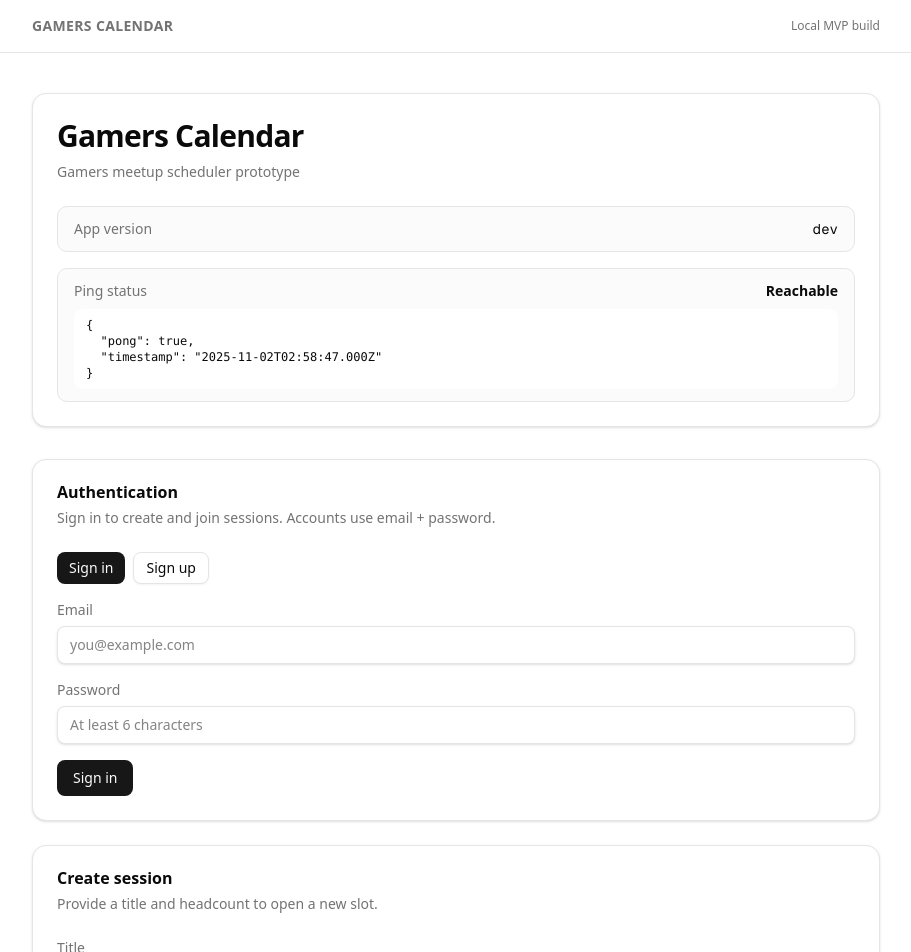
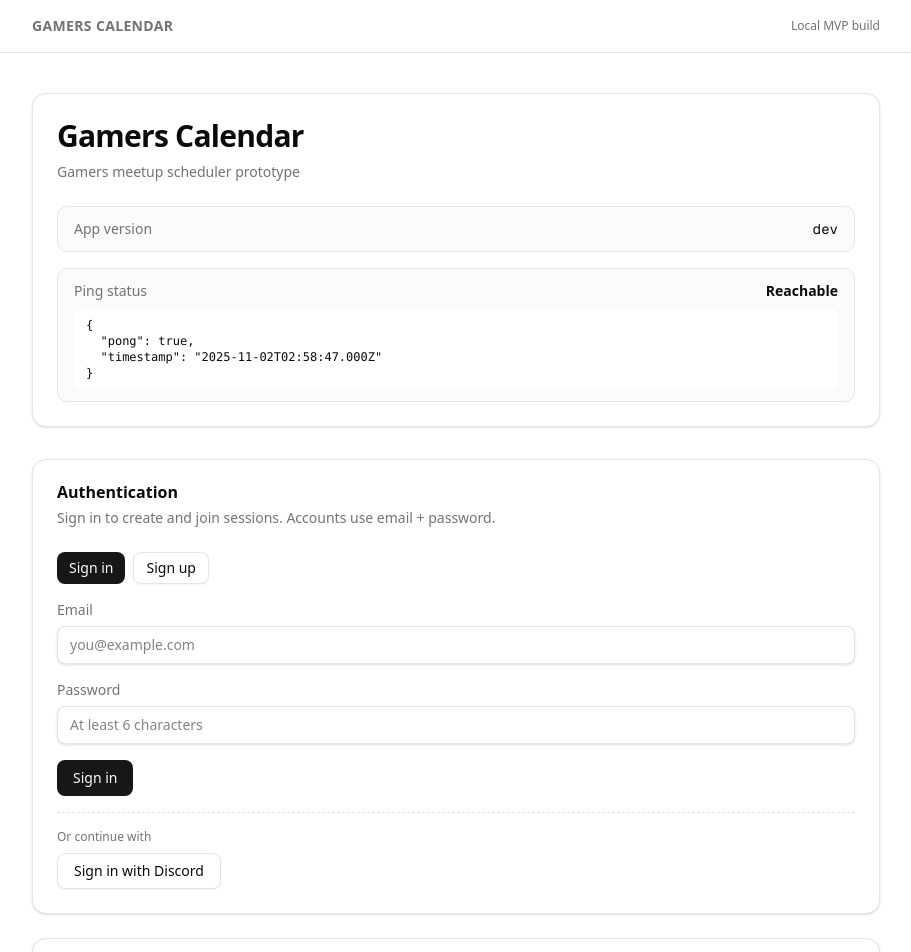
Before and after one commit to yamary0/gamers_calender, a Next.js app: page / in a window 1280 px wide. Shown: the top 952 px of the page, without its empty margins (184-1095 px from the left). Built offline with nearby package versions, Linux system fonts and the light colour scheme; no server answers; the database is empty.

Commit message:
loginable by discord

```diff
--- a/src/components/auth-provider.tsx
+++ b/src/components/auth-provider.tsx
@@ -13,6 +13,7 @@ type AuthContextValue = {
   signUpWithEmail: (email: string, password: string) => Promise<void>;
   signOut: () => Promise<void>;
   refreshSession: () => Promise<void>;
+  signInWithDiscord: (redirectTo?: string) => Promise<void>;
 };
 
 const AuthContext = createContext<AuthContextValue | undefined>(undefined);
@@ -92,6 +93,27 @@ export function AuthProvider({ children }: AuthProviderProps) {
       session,
       loading,
       authError,
+      signInWithDiscord: async (redirectTo?: string) => {
+        if (!supabase) {
+          setAuthError("Supabase client unavailable.");
+          return;
+        }
+
+        const { error } = await supabase.auth.signInWithOAuth({
+          provider: "discord",
+          options: {
+            redirectTo:
+              redirectTo ??
+              (typeof window !== "undefined"
+                ? `${window.location.origin}/auth/callback`
+                : undefined),
+          },
+        });
+
+        if (error) {
+          setAuthError(error.message);
+        }
+      },
       signInWithEmail: async (email: string, password: string) => {
         if (!supabase) {
           setAuthError("Supabase client unavailable.");
@@ -161,6 +183,7 @@ export function AuthProvider({ children }: AuthProviderProps) {
             authError ?? "Supabase client unavailable. Check environment.",
           signInWithEmail: noop,
           signUpWithEmail: noop,
+          signInWithDiscord: noop,
           signOut: noop,
           refreshSession: noop,
         }}
--- a/src/components/sessions-dashboard.tsx
+++ b/src/components/sessions-dashboard.tsx
@@ -36,6 +36,7 @@ export function SessionsDashboard({
     authError,
     signInWithEmail,
     signUpWithEmail,
+    signInWithDiscord,
     signOut,
     refreshSession,
   } = useAuth();
@@ -197,6 +198,7 @@ export function SessionsDashboard({
               </div>
             </div>
           ) : (
+            <div className="space-y-4">
               <form className="space-y-4" onSubmit={handleAuthSubmit}>
                 <div className="flex gap-2">
                   <Button
@@ -253,6 +255,25 @@ export function SessionsDashboard({
                   <p className="text-xs text-muted-foreground">{authFeedback}</p>
                 )}
               </form>
+              <div className="flex flex-col items-start gap-2 border-t border-dashed border-border pt-4">
+                <p className="text-xs font-medium text-muted-foreground">
+                  Or continue with
+                </p>
+                <Button
+                  type="button"
+                  variant="outline"
+                  onClick={() =>
+                    signInWithDiscord(
+                      typeof window !== "undefined"
+                        ? `${window.location.origin}/auth/callback`
+                        : undefined,
+                    )
+                  }
+                >
+                  Sign in with Discord
+                </Button>
+              </div>
+            </div>
           )}
         </CardContent>
       </Card>
```
Lines whose indentation alone changed are shown as unchanged.
